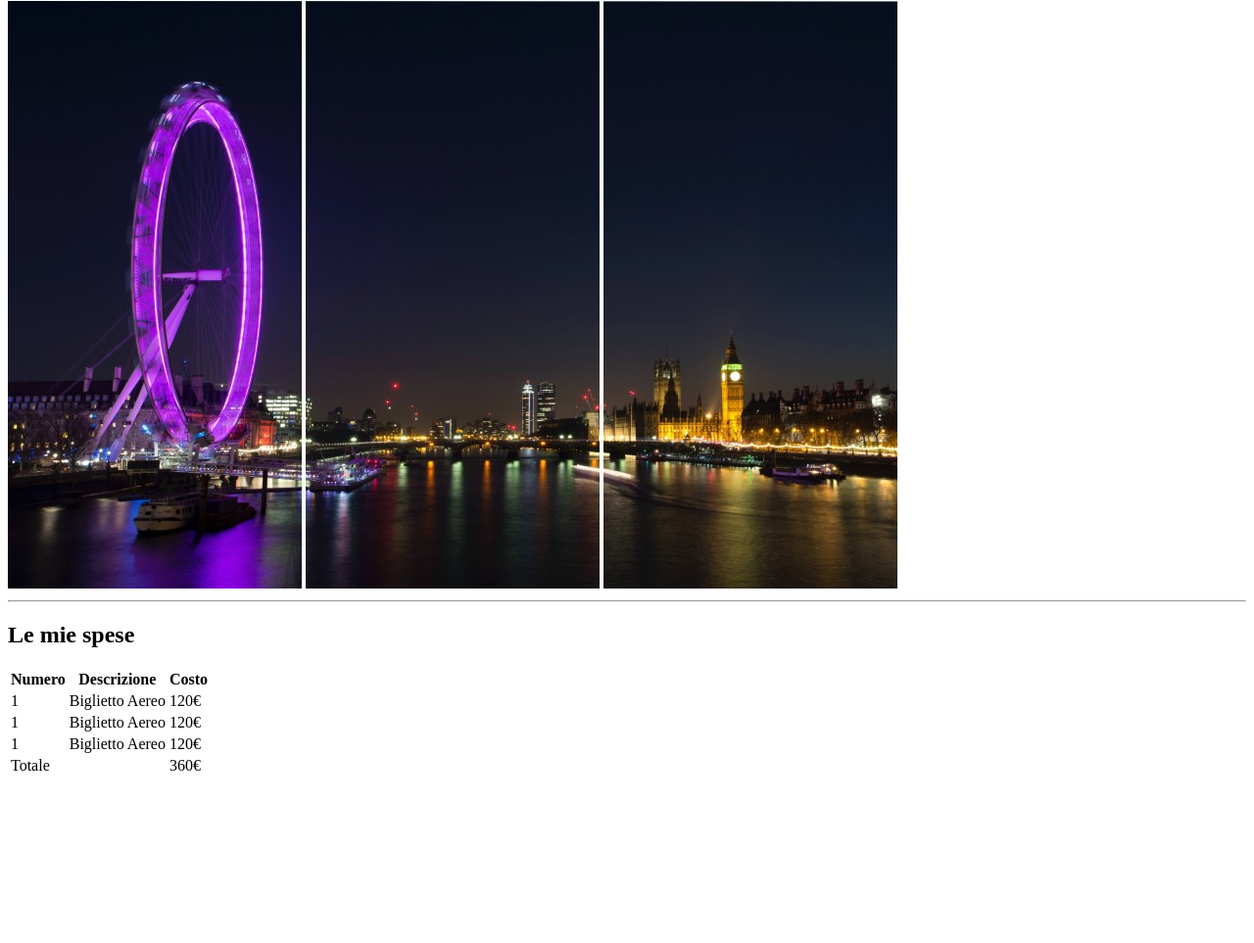
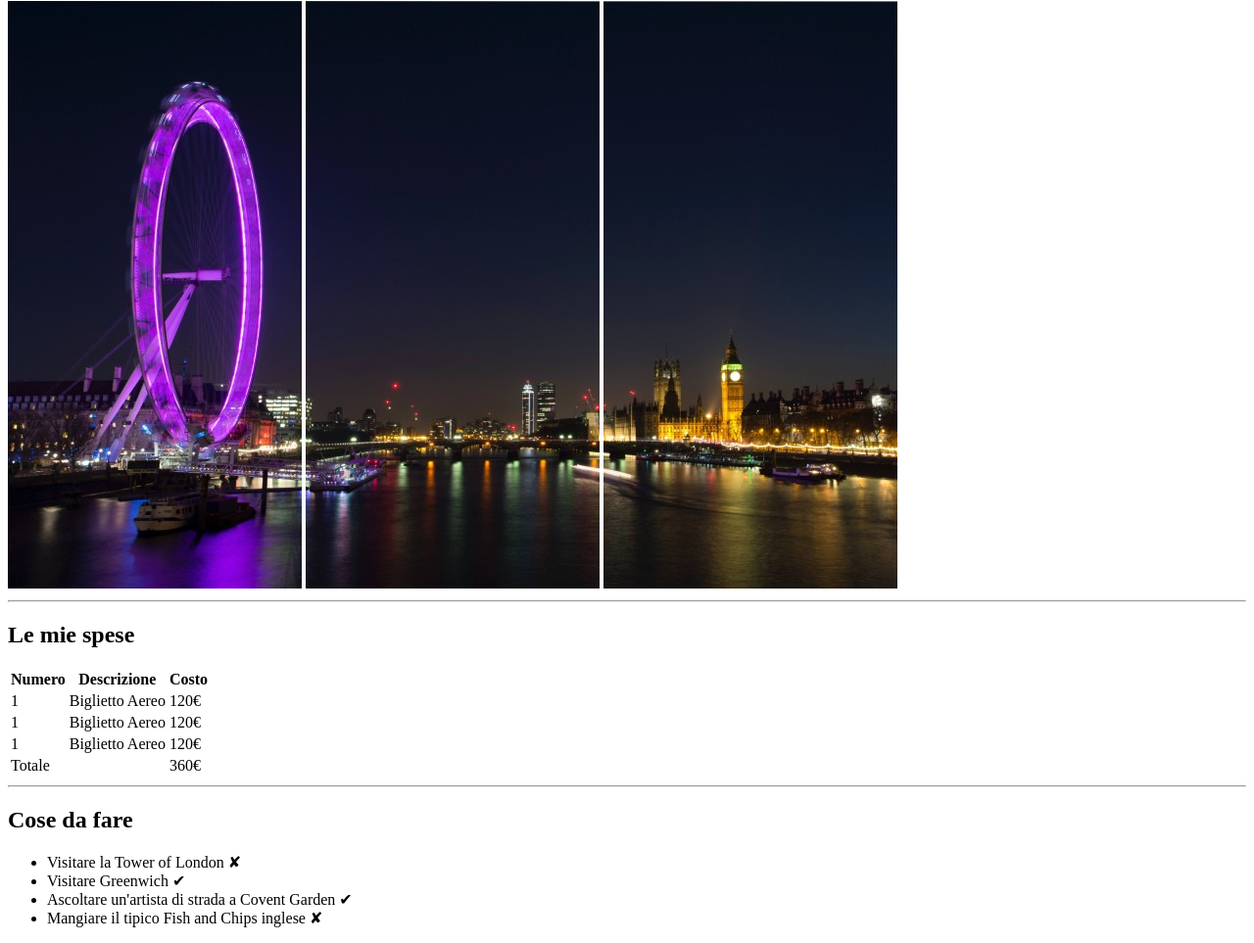
Before and after one commit to FilippoToffoletto/html-london-trip, a plain HTML site: page index.html in a window 1280 px wide. Shown: the part 79-1042 px from the top of the page at 98% size. Before the commit the page ends 881 px from the top, so only its background shows below. Drawn offline with Linux system fonts and the light colour scheme.

Commit message:
insert unordered list

```diff
--- a/index.html
+++ b/index.html
@@ -56,6 +56,23 @@
       <!-- Fine tabella -->
     </section>
 
+    <section>
+      <hr>
+       <!-- elenco puntato -->
+
+      <h2>Cose da fare</h2>
+
+      <ul>
+        <li>Visitare la Tower of London &#10008</li>
+        <li>Visitare Greenwich &#10004</li>
+        <li>Ascoltare un&#39artista di strada a Covent Garden &#10004</li>
+        <li>Mangiare il tipico Fish and Chips inglese &#10008</li>
+      </ul>
+
+      <!-- fine elenco puntato -->
+
+    </section>
+
   </main>
 
 
```
